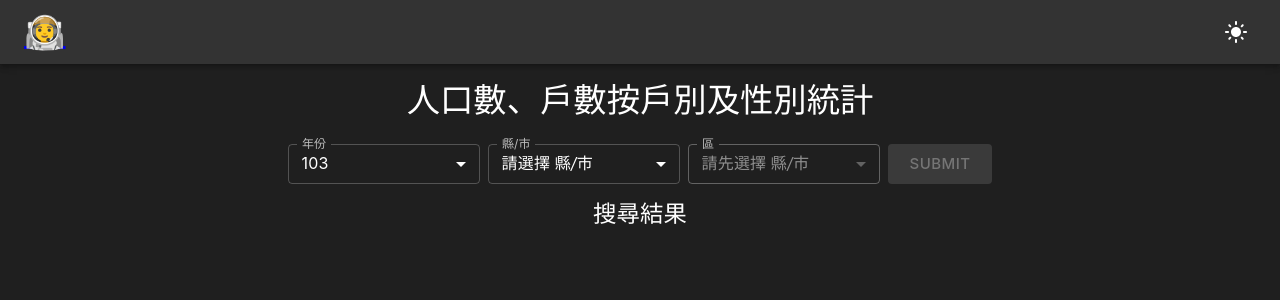
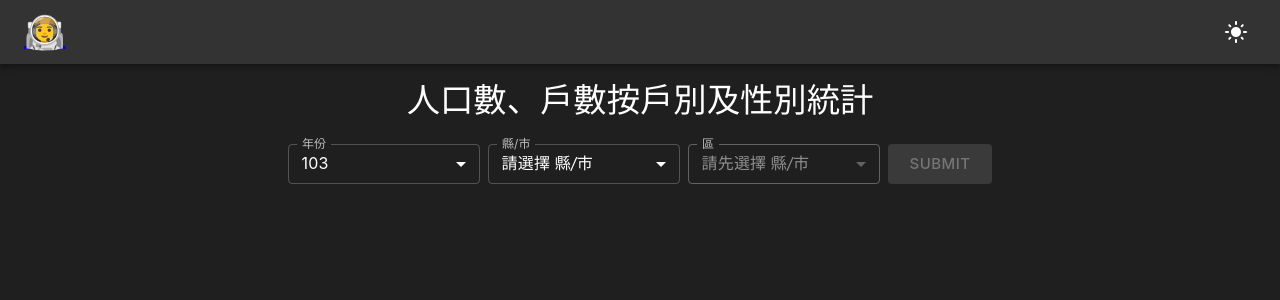
Before and after one commit to OInVein/population-survey-app, a React (Vite) app: page / in a window 1280 px wide. Shown: the top 300 px of the page. Built offline with nearby package versions, Linux system fonts and the light colour scheme.

Commit message:
refactor status of title

```diff
--- a/src/components/SearchResultTitle.tsx
+++ b/src/components/SearchResultTitle.tsx
@@ -23,7 +23,11 @@ function SearchResultTitle() {
         },
       })}
     >
-      {isLoading ? '搜尋中' : `搜尋結果${chartData && chartData.length === 0 ? ' - 查無資料' : ''}`}
+      {isLoading
+        ? '搜尋中'
+        : `${chartData ? '搜尋結果' : ''}${
+            chartData && chartData.length === 0 ? ' - 查無資料' : ''
+          }`}
     </Typography>
   )
 }
```
